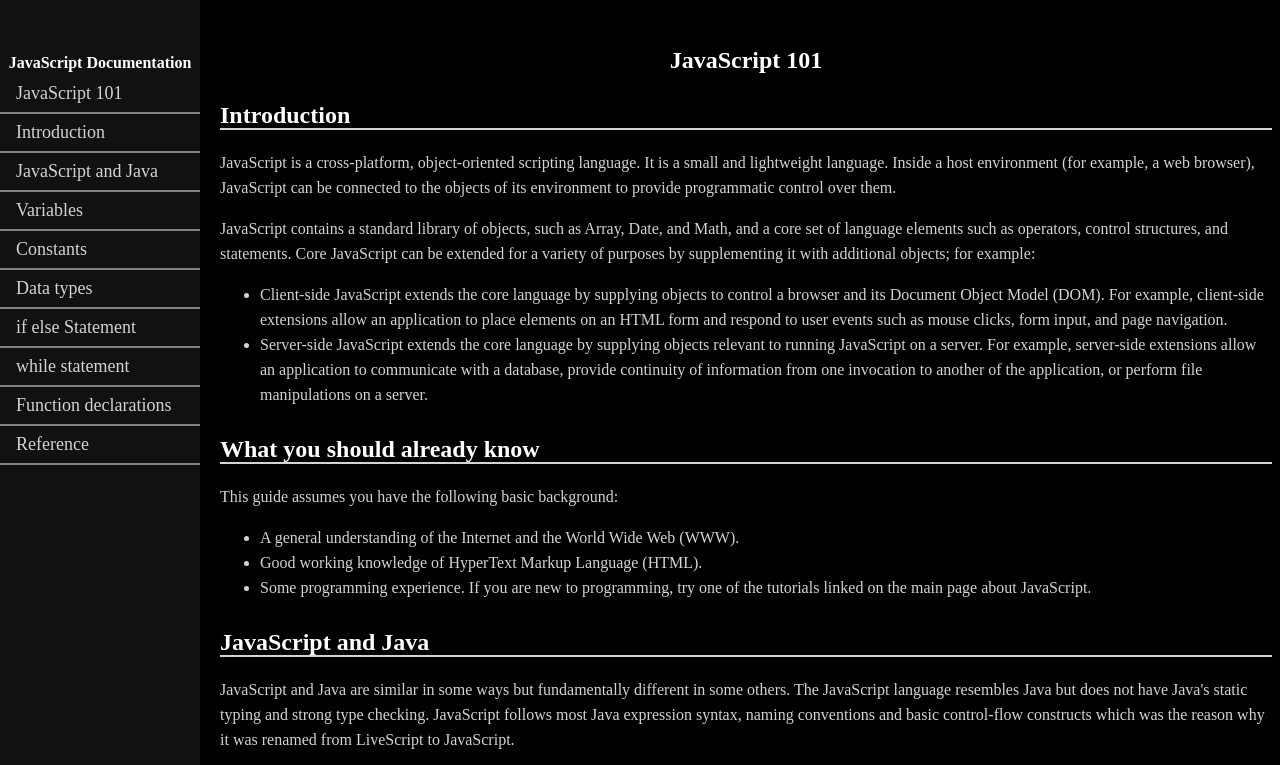
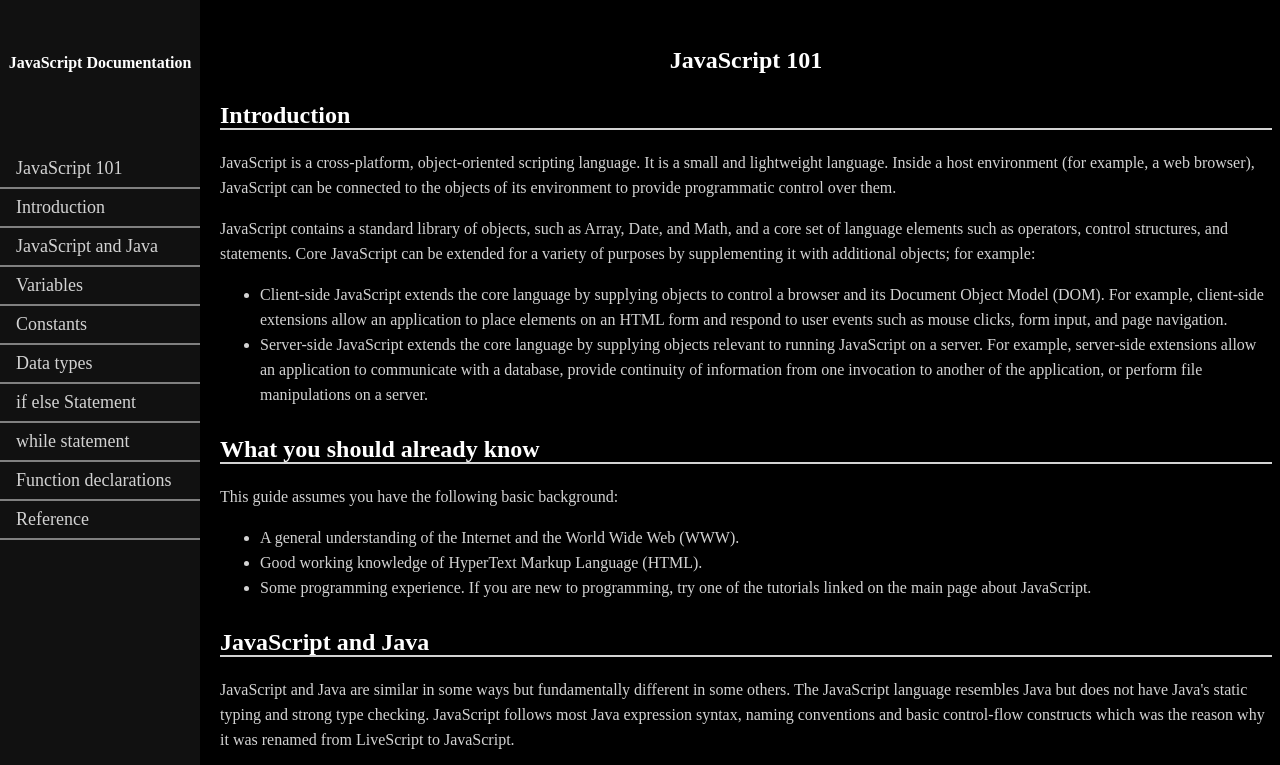
Before and after one commit to StacyKioko/Technical-Documentation_Page, a plain HTML site: page index.html in a window 1280 px wide. Shown: the top 765 px of the page. Drawn offline with Linux system fonts and the light colour scheme.

Commit message:
Adjusting navbar orientation

```diff
--- a/styles.css
+++ b/styles.css
@@ -24,9 +24,10 @@ body {
 }
 
 #navbar header {
-  margin-bottom: 40;
+  margin-bottom: 60px;
   margin-top: 0;
   padding-top: 0;
+  padding-bottom: 15px;
   font-weight: 800;
   color: white;
   text-align: center;
```
